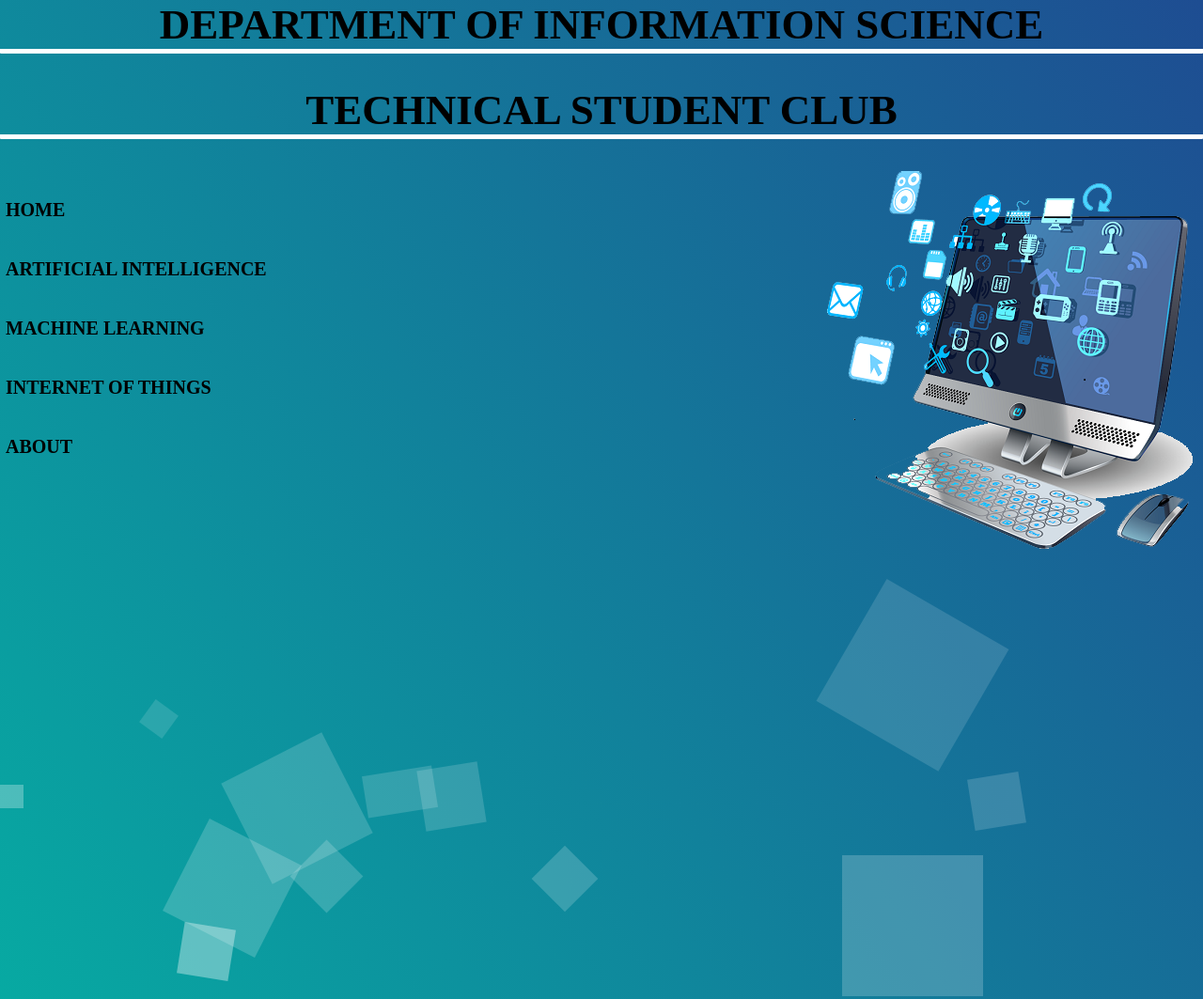
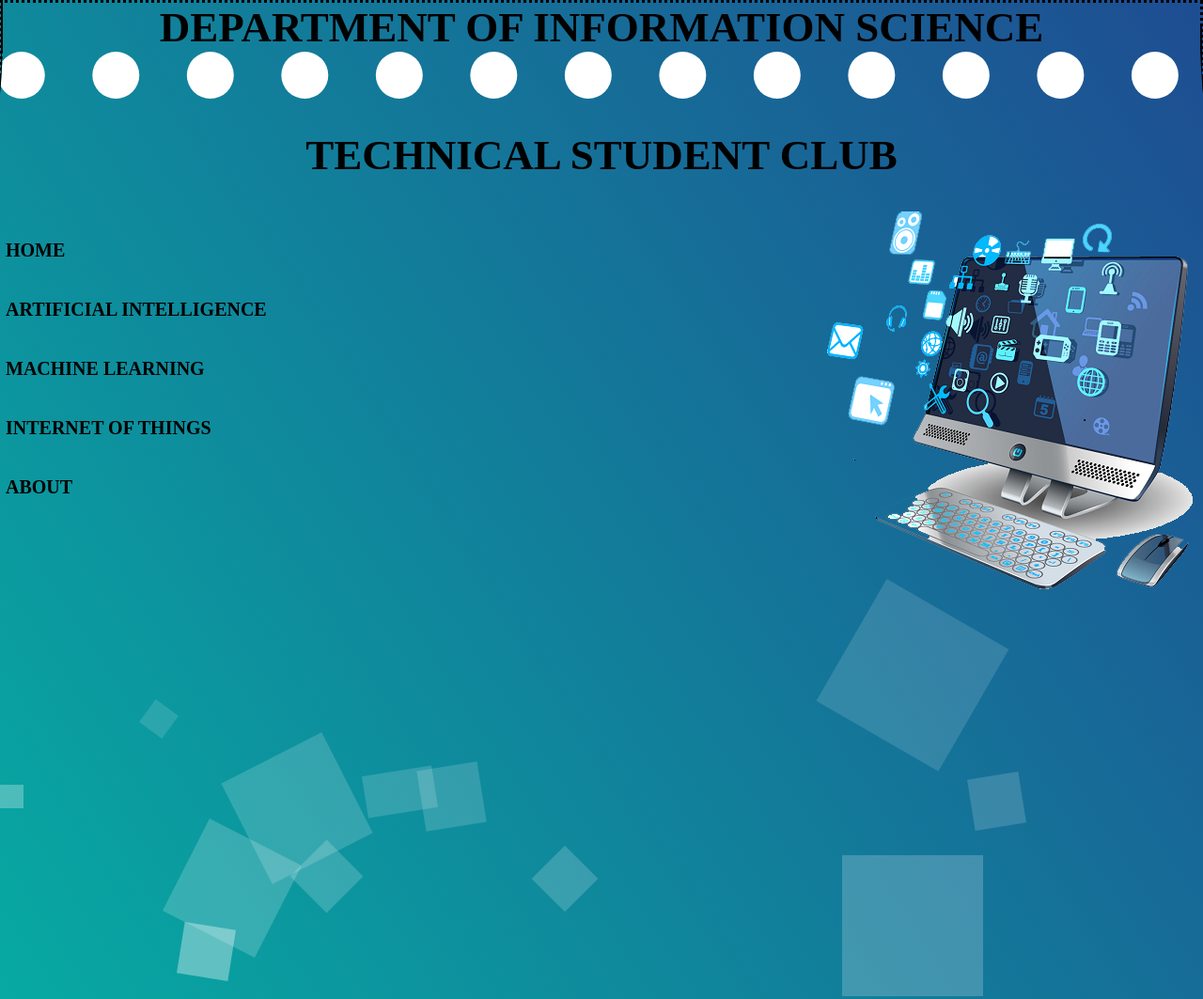
Before and after one commit to chaitrask1999/ise, a plain HTML site: page index.html in a window 1280 px wide. Shown: the top 1063 px of the page at 94% size. Drawn offline with Linux system fonts and the light colour scheme.

Commit message:
Update ppp.css

```diff
--- a/ppp.css
+++ b/ppp.css
@@ -38,17 +38,17 @@ font-size:20px;
 }
 .animation-area h1{
     text-transform: uppercase;
- border-bottom:5px solid white;
- border-bottom-left-radius:1px;
-  border-bottom-right-radius:1px;
+ border-bottom:50px solid white;
+ border-bottom-left-radius:10px;
+  border-bottom-right-radius:10px;
+ border-bottom-width:auto;
+ border-style:dotted;
+
     text-decoration-color:black;
 }
 .animation-area h2{
     text-transform: uppercase;
-  border-bottom:5px solid white;
- border-bottom-left-radius:1px;
-  border-bottom-right-radius:1px;
-    text-decoration-color:black;
+   text-decoration-color:black;
 }
 
 
```
